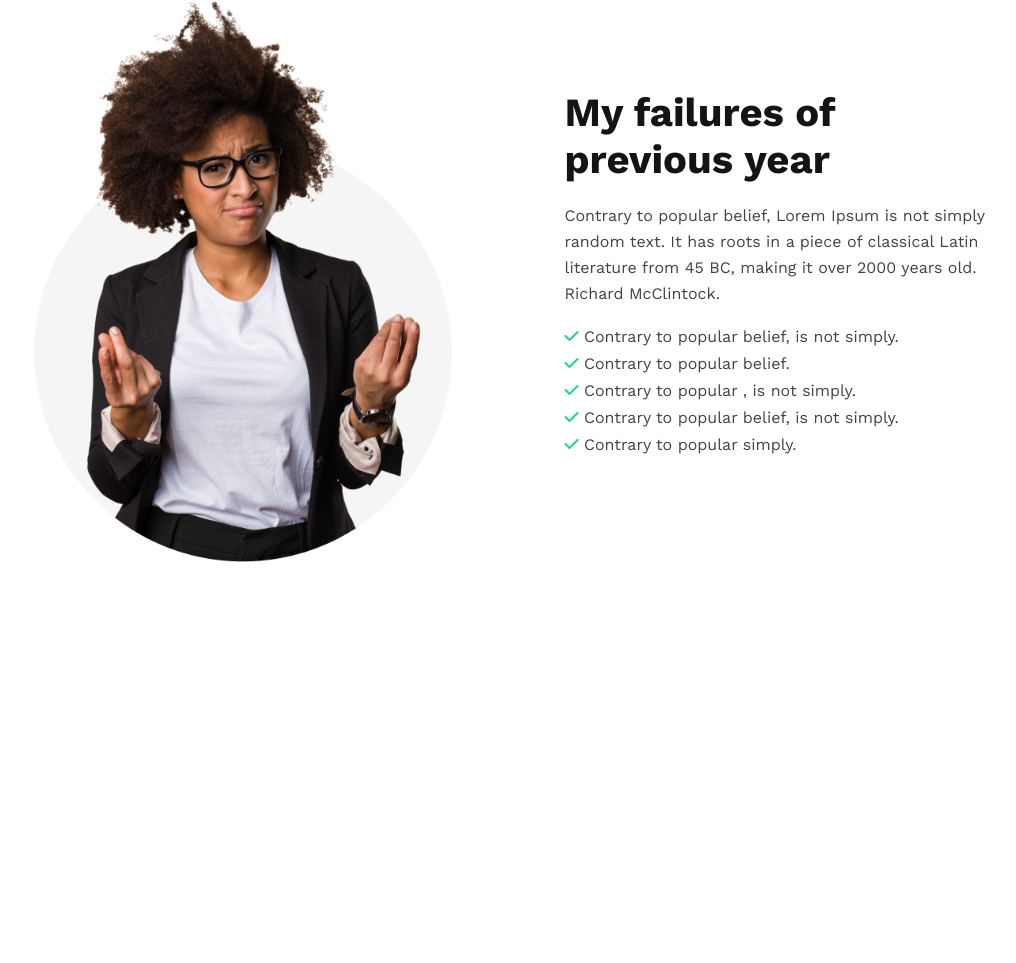
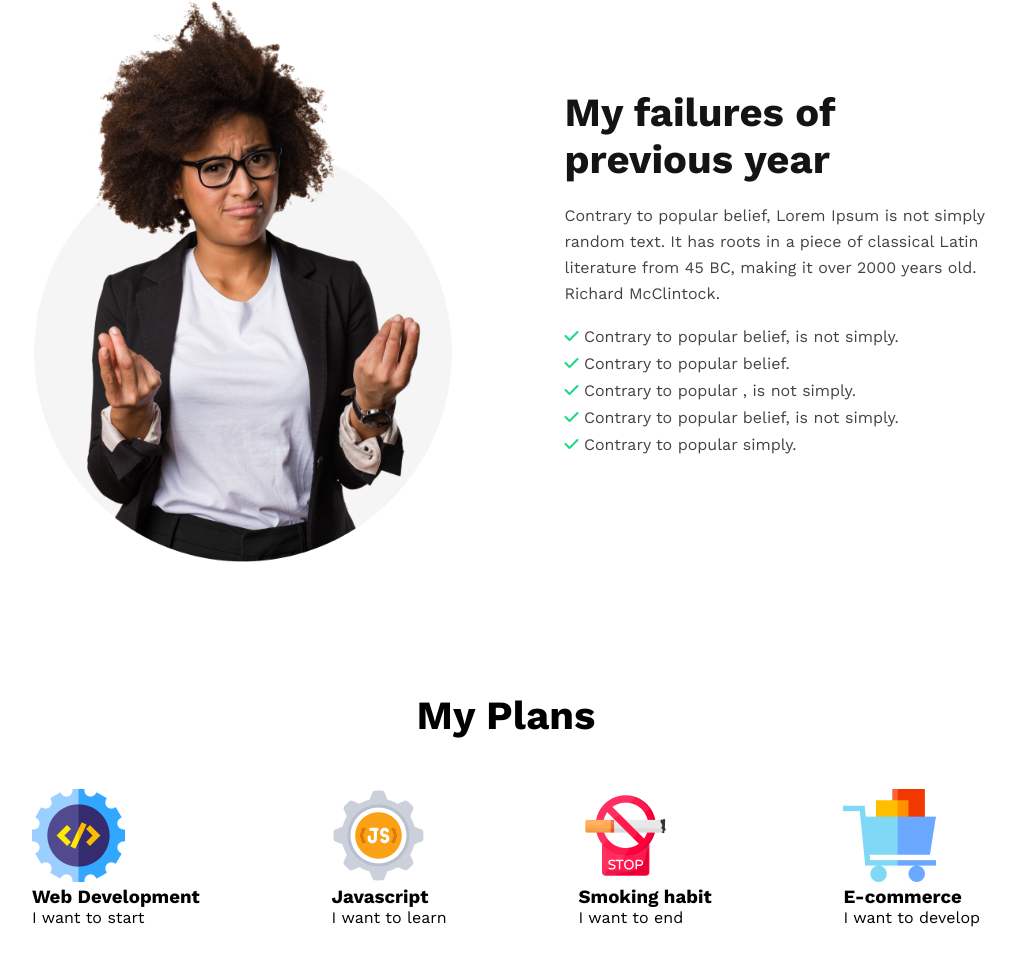
Before and after one commit to saadprof/PH-newYearNewMe-practice, a plain HTML site: page index.html in a window 1280 px wide. Shown: the part 813-1776 px from the top of the page, without its empty margins (134-1150 px from the left). Before the commit the page ends 1515 px from the top, so only its background shows below. Drawn offline with nearby package versions, Linux system fonts and the light colour scheme.

Commit message:
My plans section added with styles

```diff
--- a/index.html
+++ b/index.html
@@ -10,7 +10,10 @@
       href="https://fonts.googleapis.com/css2?family=Work+Sans:wght@400;600;700&display=swap"
       rel="stylesheet"
     />
-    <script src="https://kit.fontawesome.com/f356f0e3d9.js" crossorigin="anonymous"></script>
+    <script
+      src="https://kit.fontawesome.com/f356f0e3d9.js"
+      crossorigin="anonymous"
+    ></script>
 
     <link rel="stylesheet" href="style.css" />
     <title>New year New me</title>
@@ -31,8 +34,7 @@
 
     <!-- Main content section -->
     <main id="main">
-
-        <!-- Failures section -->
+      <!-- Failures section -->
       <section class="failure-part">
         <img class="failure-img" src="images/person.png" alt="" />
         <div class="failure">
@@ -43,12 +45,54 @@
             making it over 2000 years old. Richard McClintock.
           </p>
           <ul class="failures">
-            <li><i class="fa-solid fa-check" style="color: #16d887;"></i> Contrary to popular belief, is not simply.</li>
-            <li><i class="fa-solid fa-check" style="color: #16d887;"></i> Contrary to popular belief.</li>
-            <li><i class="fa-solid fa-check" style="color: #16d887;"></i> Contrary to popular , is not simply.</li>
-            <li><i class="fa-solid fa-check" style="color: #16d887;"></i> Contrary to popular belief, is not simply.</li>
-            <li><i class="fa-solid fa-check" style="color: #16d887;"></i> Contrary to popular simply.</li>
+            <li>
+              <i class="fa-solid fa-check" style="color: #16d887"></i> Contrary
+              to popular belief, is not simply.
+            </li>
+            <li>
+              <i class="fa-solid fa-check" style="color: #16d887"></i> Contrary
+              to popular belief.
+            </li>
+            <li>
+              <i class="fa-solid fa-check" style="color: #16d887"></i> Contrary
+              to popular , is not simply.
+            </li>
+            <li>
+              <i class="fa-solid fa-check" style="color: #16d887"></i> Contrary
+              to popular belief, is not simply.
+            </li>
+            <li>
+              <i class="fa-solid fa-check" style="color: #16d887"></i> Contrary
+              to popular simply.
+            </li>
           </ul>
+        </div>
+      </section>
+
+      <!-- My plans section -->
+      <section class="my-plans">
+        <h3 class="myPlans-tittle">My Plans</h3>
+        <div class="plans">
+          <div>
+            <img src="images/icons/web.png" alt="" />
+            <h3 class="plans-tittle">Web Development</h3>
+            <p class="plans-desc">I want to start</p>
+          </div>
+          <div>
+            <img src="images/icons/js.png" alt="" />
+            <h3 class="plans-tittle">Javascript</h3>
+            <p class="plans-desc">I want to learn</p>
+          </div>
+          <div>
+            <img src="images/icons/smoke.png" alt="" />
+            <h3 class="plans-tittle">Smoking habit</h3>
+            <p class="plans-desc">I want to end</p>
+          </div>
+          <div>
+            <img src="images/icons/ecom.png" alt="" />
+            <h3 class="plans-tittle">E-commerce</h3>
+            <p class="plans-desc">I want to develop</p>
+          </div>
         </div>
       </section>
     </main>
--- a/style.css
+++ b/style.css
@@ -100,3 +100,15 @@
     font-weight: 400;
     color: #444343;
 }
+
+#main .myPlans-tittle{
+    margin: 130px 0px 50px 0;
+    text-align: center;
+    font-size: 40px;
+    font-weight: 700;
+}
+#main .plans{
+    display: flex;
+    align-items: center;
+    justify-content: space-around;
+}
```
